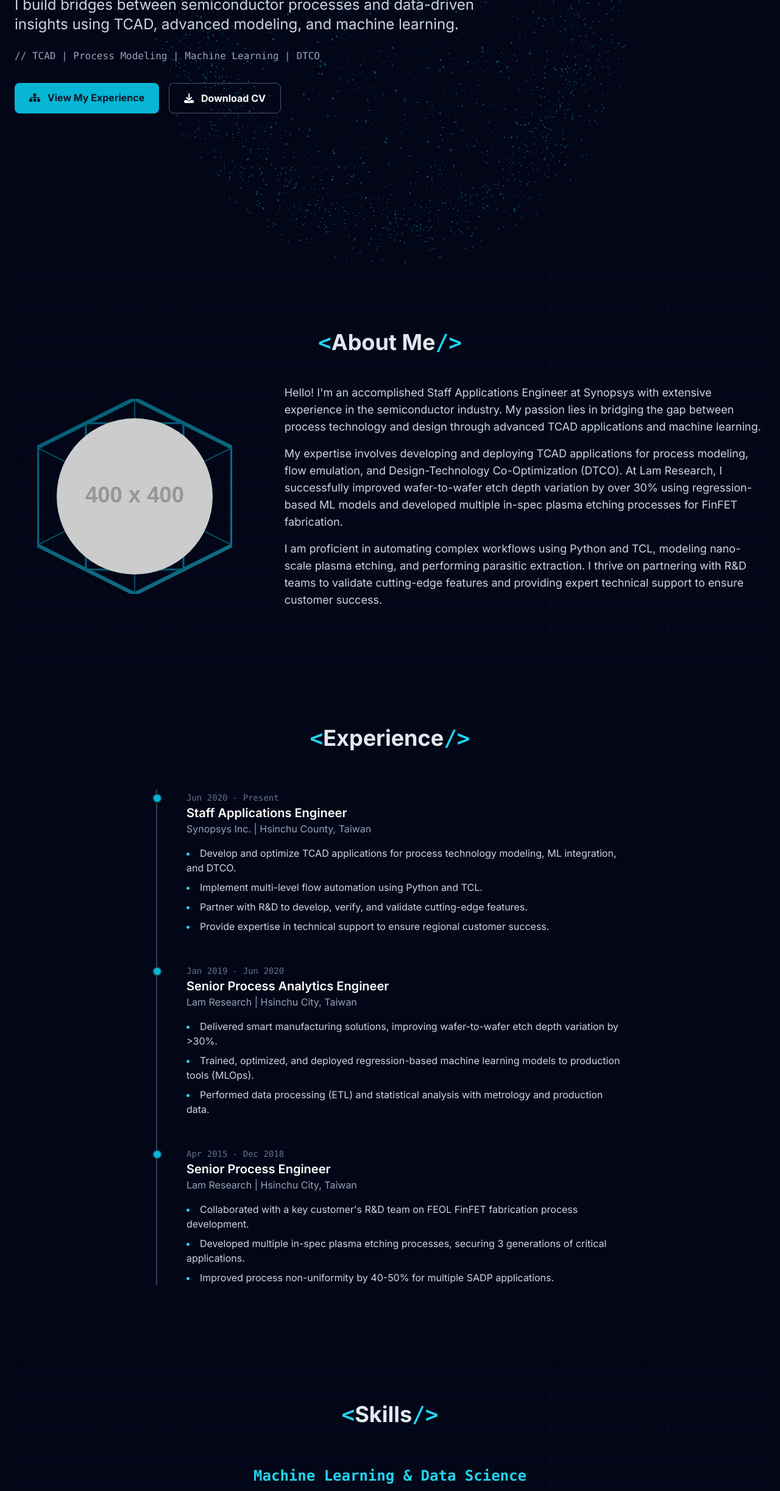
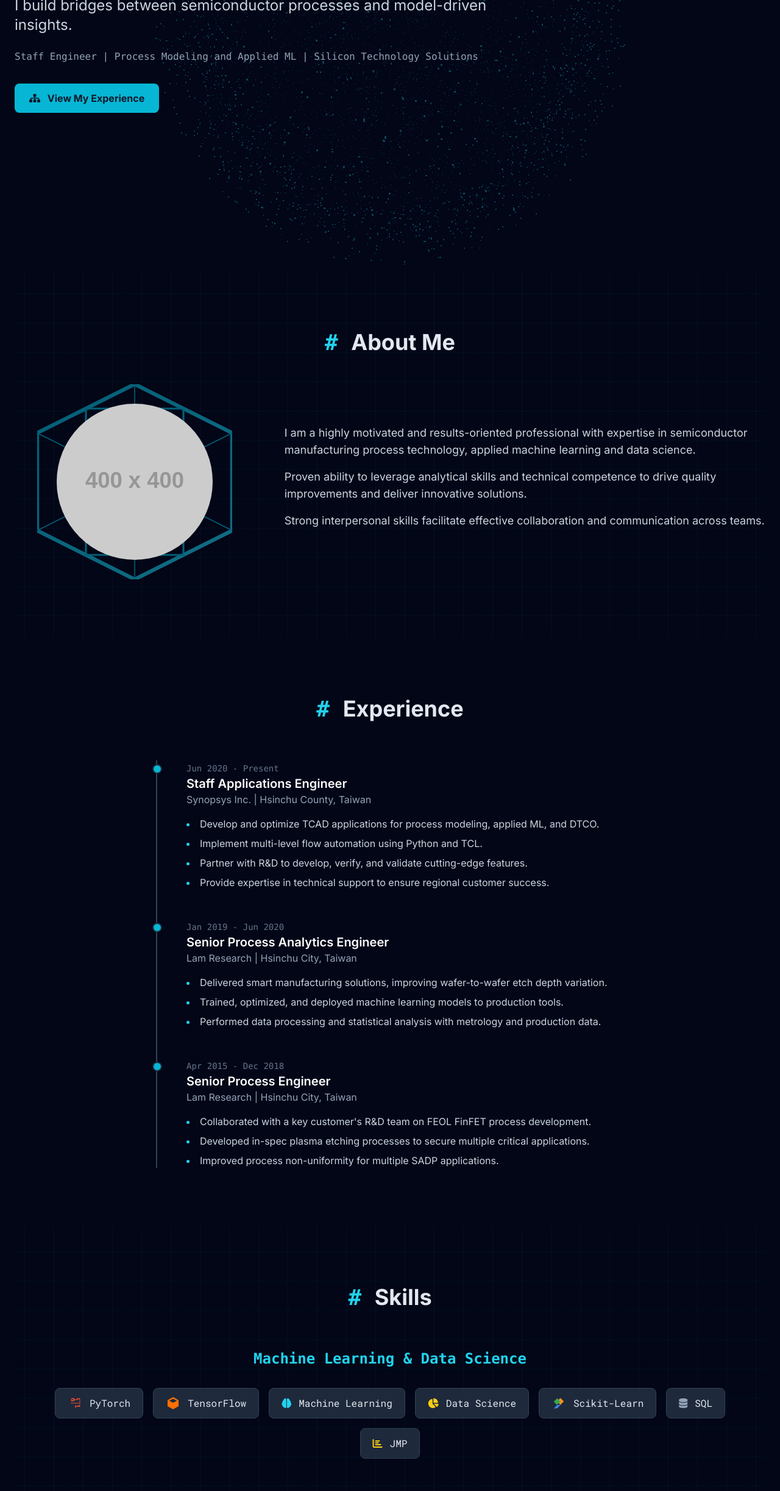
Before and after one commit to tsunghanwu/tsunghanwu.github.io, a plain HTML site: page index.html in a window 1280 px wide. Shown: the part 355-2800 px from the top of the page at 61% size. Drawn offline with nearby package versions, Linux system fonts and the light colour scheme; placeholder pictures from the web are drawn by us.

Commit message:
Update information

```diff
--- a/index.html
+++ b/index.html
@@ -74,7 +74,7 @@
     <!-- Header -->
     <header id="header" class="fixed top-0 left-0 right-0 z-50 transition-all duration-300 glass-effect">
         <div class="container mx-auto px-6 py-4 flex justify-between items-center">
-            <a href="#" class="text-2xl font-bold font-mono tracking-tighter text-cyan-400">&lt;Tsung-Han Wu /&gt;</a>
+            <a href="#" class="text-2xl font-bold font-mono tracking-tighter text-cyan-400"># My Personal Page</a>
             <nav class="hidden md:flex space-x-8 items-center">
                 <a href="#about" class="hover:text-cyan-400 transition-colors duration-300">About</a>
                 <a href="#experience" class="hover:text-cyan-400 transition-colors duration-300">Experience</a>
@@ -103,16 +103,18 @@
                     Hi, I'm <span class="text-cyan-400">Tsung-Han Wu</span>.
                 </h1>
                 <p class="mt-4 text-xl md:text-2xl text-slate-300">
-                    I build bridges between semiconductor processes and data-driven insights using TCAD, advanced modeling, and machine learning.
+                    I build bridges between semiconductor processes and model-driven insights.
                 </p>
-                <p class="mt-6 font-mono text-slate-400">// TCAD | Process Modeling | Machine Learning | DTCO</p>
+                <p class="mt-6 font-mono text-slate-400">Staff Engineer | Process Modeling and Applied ML | Silicon Technology Solutions</p>
                 <div class="mt-8 flex gap-4 flex-wrap">
                     <a href="#experience" class="bg-cyan-500 hover:bg-cyan-600 text-slate-900 font-bold py-3 px-6 rounded-lg transition-all duration-300 transform hover:scale-105">
                         <i class="fas fa-sitemap mr-2"></i> View My Experience
                     </a>
+                    <!--
                     <a href="your-resume-link.pdf" target="_blank" class="border border-slate-600 hover:bg-slate-800 text-white font-bold py-3 px-6 rounded-lg transition-all duration-300">
                        <i class="fas fa-download mr-2"></i> Download CV
                     </a>
+                    -->
                 </div>
             </div>
         </section>
@@ -120,7 +122,7 @@
         <!-- About Section -->
         <section id="about" class="py-24 section-grid-bg">
             <h2 class="text-4xl font-bold text-center mb-12">
-                <span class="font-mono text-cyan-400">&lt;</span>About Me<span class="font-mono text-cyan-400">/&gt;</span>
+                <span class="font-mono text-cyan-400"># </span>About Me<span class="font-mono text-cyan-400"></span>
             </h2>
             <div class="flex flex-col md:flex-row items-center gap-12">
                 <div class="w-full md:w-1/3 flex justify-center">
@@ -143,13 +145,13 @@
                 </div>
                 <div class="w-full md:w-2/3 text-lg text-slate-300">
                     <p class="mb-4">
-                        Hello! I'm an accomplished Staff Applications Engineer at Synopsys with extensive experience in the semiconductor industry. My passion lies in bridging the gap between process technology and design through advanced TCAD applications and machine learning.
+                        I am a highly motivated and results-oriented professional with expertise in semiconductor manufacturing process technology, applied machine learning and data science.
                     </p>
                     <p class="mb-4">
-                        My expertise involves developing and deploying TCAD applications for process modeling, flow emulation, and Design-Technology Co-Optimization (DTCO). At Lam Research, I successfully improved wafer-to-wafer etch depth variation by over 30% using regression-based ML models and developed multiple in-spec plasma etching processes for FinFET fabrication.
+                        Proven ability to leverage analytical skills and technical competence to drive quality improvements and deliver innovative solutions.
                     </p>
-                    <p>
-                        I am proficient in automating complex workflows using Python and TCL, modeling nano-scale plasma etching, and performing parasitic extraction. I thrive on partnering with R&D teams to validate cutting-edge features and providing expert technical support to ensure customer success.
+                    <p class="mb-4">
+                        Strong interpersonal skills facilitate effective collaboration and communication across teams.
                     </p>
                 </div>
             </div>
@@ -158,7 +160,7 @@
         <!-- Experience Section -->
         <section id="experience" class="py-24">
             <h2 class="text-4xl font-bold text-center mb-16">
-                <span class="font-mono text-cyan-400">&lt;</span>Experience<span class="font-mono text-cyan-400">/&gt;</span>
+                <span class="font-mono text-cyan-400"># </span>Experience<span class="font-mono text-cyan-400"></span>
             </h2>
             <div class="max-w-3xl mx-auto">
                 <div class="relative border-l-2 border-slate-700">
@@ -169,7 +171,7 @@
                         <h3 class="text-xl font-semibold text-white">Staff Applications Engineer</h3>
                         <p class="mb-4 text-base font-normal text-slate-400">Synopsys Inc. | Hsinchu County, Taiwan</p>
                         <ul class="list-disc list-inside text-slate-300 space-y-2 marker:text-cyan-400">
-                            <li>Develop and optimize TCAD applications for process technology modeling, ML integration, and DTCO.</li>
+                            <li>Develop and optimize TCAD applications for process modeling, applied ML, and DTCO.</li>
                             <li>Implement multi-level flow automation using Python and TCL.</li>
                             <li>Partner with R&D to develop, verify, and validate cutting-edge features.</li>
                             <li>Provide expertise in technical support to ensure regional customer success.</li>
@@ -182,9 +184,9 @@
                         <h3 class="text-xl font-semibold text-white">Senior Process Analytics Engineer</h3>
                         <p class="mb-4 text-base font-normal text-slate-400">Lam Research | Hsinchu City, Taiwan</p>
                         <ul class="list-disc list-inside text-slate-300 space-y-2 marker:text-cyan-400">
-                            <li>Delivered smart manufacturing solutions, improving wafer-to-wafer etch depth variation by >30%.</li>
-                            <li>Trained, optimized, and deployed regression-based machine learning models to production tools (MLOps).</li>
-                            <li>Performed data processing (ETL) and statistical analysis with metrology and production data.</li>
+                            <li>Delivered smart manufacturing solutions, improving wafer-to-wafer etch depth variation.</li>
+                            <li>Trained, optimized, and deployed machine learning models to production tools.</li>
+                            <li>Performed data processing and statistical analysis with metrology and production data.</li>
                         </ul>
                     </div>
                      <!-- Experience Item 3 -->
@@ -194,9 +196,9 @@
                         <h3 class="text-xl font-semibold text-white">Senior Process Engineer</h3>
                         <p class="mb-4 text-base font-normal text-slate-400">Lam Research | Hsinchu City, Taiwan</p>
                         <ul class="list-disc list-inside text-slate-300 space-y-2 marker:text-cyan-400">
-                            <li>Collaborated with a key customer's R&D team on FEOL FinFET fabrication process development.</li>
-                            <li>Developed multiple in-spec plasma etching processes, securing 3 generations of critical applications.</li>
-                            <li>Improved process non-uniformity by 40-50% for multiple SADP applications.</li>
+                            <li>Collaborated with a key customer's R&D team on FEOL FinFET process development.</li>
+                            <li>Developed in-spec plasma etching processes to secure multiple critical applications.</li>
+                            <li>Improved process non-uniformity for multiple SADP applications.</li>
                         </ul>
                     </div>
                 </div>
@@ -206,7 +208,7 @@
         <!-- Skills Section -->
         <section id="skills" class="py-24 section-grid-bg">
             <h2 class="text-4xl font-bold text-center mb-16">
-                <span class="font-mono text-cyan-400">&lt;</span>Skills<span class="font-mono text-cyan-400">/&gt;</span>
+                <span class="font-mono text-cyan-400"># </span>Skills<span class="font-mono text-cyan-400"></span>
             </h2>
             <div class="max-w-6xl mx-auto space-y-16">
                 <!-- Machine Learning & Data Science -->
@@ -214,11 +216,15 @@
                     <h3 class="text-2xl font-semibold text-center mb-8 text-cyan-400 font-mono">Machine Learning & Data Science</h3>
                     <div class="flex flex-wrap justify-center gap-4">
                         <div class="skill-card">
-                            <svg class="w-6 h-6" viewBox="0 0 24 24" xmlns="http://www.w3.org/2000/svg"><path fill="#EE4C2C" d="M11.53 22.5c0 0-1.22-4.26-1.22-7.12 0-2.85 2.22-6.09 2.22-6.09s2.22 3.24 2.22 6.09c0 2.86-1.22 7.12-1.22 7.12h-2zm.21-21c1.84 0 3.35 1.52 3.35 3.36s-1.5 3.37-3.35 3.37-3.35-1.52-3.35-3.37S9.9 1.5 11.74 1.5zm6.75 4.88c1.84 0 3.35 1.52 3.35 3.37s-1.5 3.37-3.35 3.37-3.35-1.52-3.35-3.37 1.5-3.37 3.35-3.37zM4.98 6.38c1.84 0 3.35 1.52 3.35 3.37S6.82 13.12 4.98 13.12s-3.35-1.52-3.35-3.37 1.5-3.37 3.35-3.37z"/></svg>
+                            <svg class="w-6 h-6" viewBox="0 0 24 24" xmlns="http://www.w3.org/2000/svg">
+                                <path fill="#EE4C2C" d="M6.394 4.939a.575.575 0 0 0-.573.575v2.969a.575.575 0 0 0 .573.575h1.968c2.033 0 3.737-1.42 4.19-3.26h-2.19c-.314.935-1.258 1.558-2.288 1.558H6.968V5.514h1.679c1.03 0 1.974.623 2.287 1.558h2.19c-.452-1.84-2.156-3.26-4.189-3.26H6.394zm5.087 14.122h2.19c.453-1.84 2.157-3.26 4.19-3.26h1.678V5.514h-1.678c-1.03 0-1.974.623-2.288 1.558h-2.19c.453-1.84 2.157-3.26 4.19-3.26h2.215a.575.575 0 0 1 .573.575v13.061a.575.575 0 0 1-.574.575h-2.215c-2.033 0-3.737-1.42-4.19-3.26zM4.939 12a.575.575 0 0 1 .575-.575h13.061a.575.575 0 0 1 0 1.15H5.514a.575.575 0 0 1-.575-.575z"/>
+                            </svg>
                             <span>PyTorch</span>
                         </div>
-                        <div class="skill-card">
-                            <svg class="w-6 h-6" fill="#F47F24" viewBox="0 0 24 24" xmlns="http://www.w3.org/2000/svg"><path d="m13.23,19.34l-6.4,3.7v-7.39l6.4-3.71ZM14.77,19.34V12l6.4-3.7v7.39Zm-1.54-9.33l-6.4-3.71 6.4-3.7 6.4,3.7ZM6.83,21.19l6.4,3.71v.65l-6.4-3.71V21.19Zm7.94,4.36v-.65l6.4-3.7v.65Zm-14.77-5.02L6.4,24v-11L0,9.33Zm21.2,5.02L24,18V9.33L17.6,13Z"/></svg>
+                       <div class="skill-card">
+                            <svg class="w-6 h-6" viewBox="0 0 24 24" xmlns="http://www.w3.org/2000/svg">
+                                <path fill="#FF6F00" d="M12 2L3 7v10l9 5 9-5V7l-9-5zm0 2.69L18.31 8 12 11.31 5.69 8 12 4.69zM4 8.5v7l8 4.31v-7.62L4 8.5zm9 3.81v7.62l8-4.31v-7L13 12.31z"/>
+                            </svg>
                             <span>TensorFlow</span>
                         </div>
                         <div class="skill-card"><i class="fas fa-brain text-cyan-400"></i><span>Machine Learning</span></div>
@@ -262,8 +268,9 @@
         <!-- Contact Section -->
         <section id="contact" class="py-24 text-center">
              <h2 class="text-4xl font-bold text-center mb-4">
-                <span class="font-mono text-cyan-400">&lt;</span>Get In Touch<span class="font-mono text-cyan-400">/&gt;</span>
+                <span class="font-mono text-cyan-400"># </span>Get In Touch<span class="font-mono text-cyan-400"></span>
             </h2>
+            <p class="max-w-2xl mx-auto text-lg text-slate-300 mb-8"></p>
             <div class="relative inline-block">
                  <a href="mailto:your.email@example.com" id="email-link" class="bg-cyan-500 hover:bg-cyan-600 text-slate-900 font-bold py-4 px-8 rounded-lg transition-all duration-300 text-xl font-mono transform hover:scale-105">
                    your.email@example.com
```
